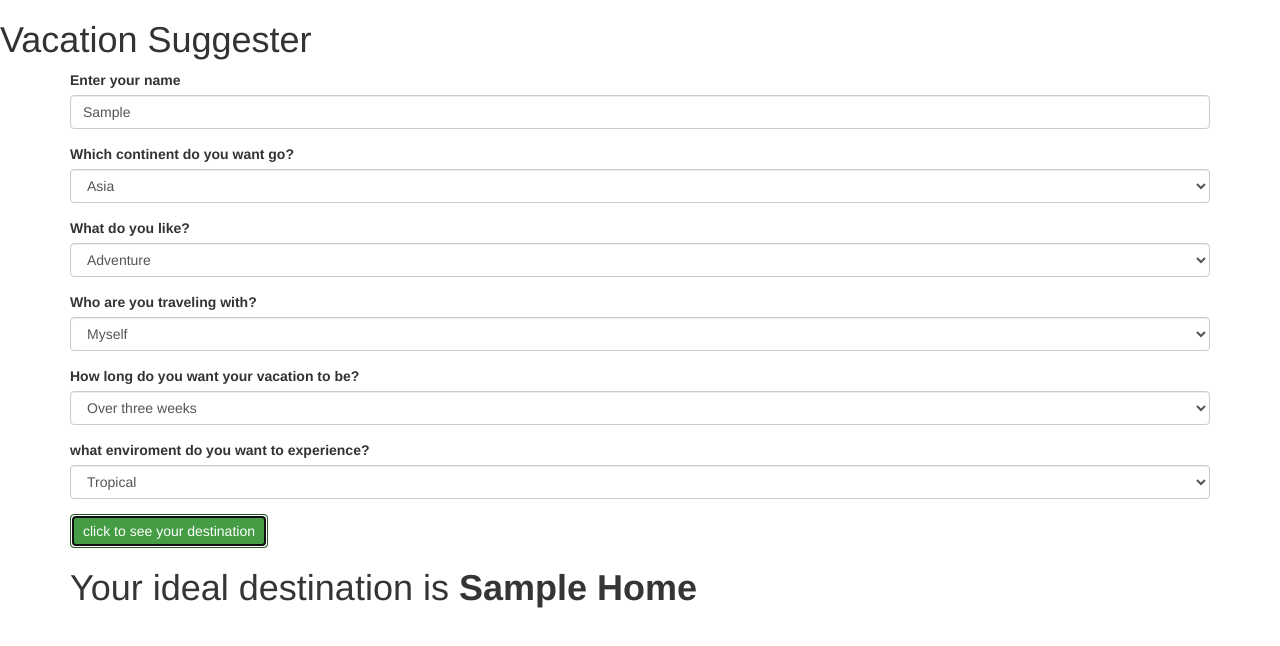
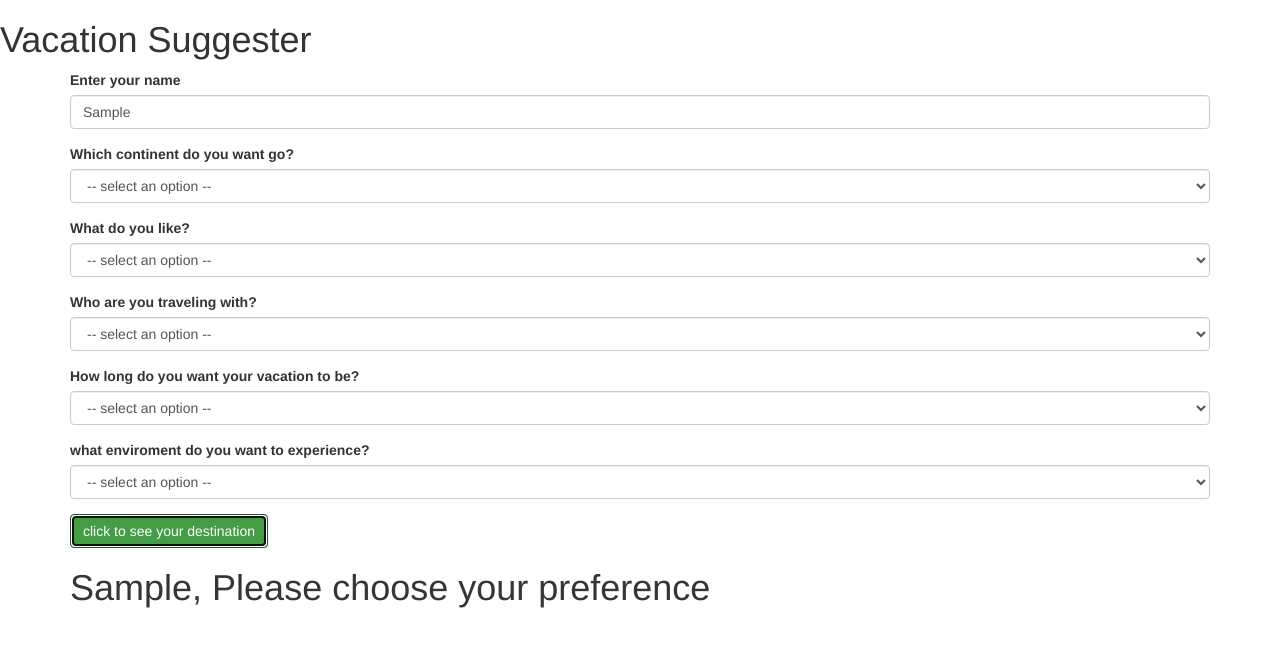
Before and after one commit to q111111233/Vacation-Suggester, a plain HTML site: page index.html in a window 1280 px wide. Both pictures are taken after typing "Sample" into the empty fields and a click on the button "click to see your destination". Drawn offline with Linux system fonts and the light colour scheme.

Commit message:
ask the user for their name and  identify the letter that was most frequently selected

```diff
--- a/index.html
+++ b/index.html
@@ -10,7 +10,6 @@
   </head>
   <body>
     <h1>Vacation Suggester</h1>
-
     <div class="container">
       <div id="blanks">
         <form>
@@ -22,68 +21,63 @@
           <div class="form-group">
             <label for="continent">Which continent do you want go?</label>
             <select class="form-control" id="continent">
-              <option>Asia</option>
-              <option>Africa</option>
-              <option>North America</option>
-              <option>South America</option>
-              <option>Antarctica</option>
-              <option>Europe</option>
-              <option>Australia</option>
+              <option disabled selected value> -- select an option -- </option>
+              <option value="a">a. Asia</option>
+              <option value="b">b. Africa</option>
+              <option value="c">c. Europe</option>
+              <option value="d">d. Antarctica</option>
             </select>
           </div>
 
           <div class="form-group">
             <label for="like">What do you like?</label>
             <select class="form-control" id="like">
-              <option>Adventure</option>
-              <option>Beaches & Sun</option>
-              <option>Casinos</option>
-              <option>History & Culture</option>
-              <option>Shopping</option>
-              <option>Family Fun</option>
-              <option>Watching TV</option>
+              <option disabled selected value> -- select an option -- </option>
+              <option value="a">a. Adventure</option>
+              <option value="b">b. History & Culture</option>
+              <option value="c">c. Beaches & Sun</option>
+              <option value="d">d. Watching TV</option>
             </select>
           </div>
 
           <div class="form-group">
             <label for="with">Who are you traveling with?</label>
             <select class="form-control" id="who">
-              <option>Myself</option>
-              <option>Friends</option>
-              <option>Family</option>
-              <option>Travel Group</option>
-              <option>Secret People</option>
+              <option disabled selected value> -- select an option -- </option>
+              <option value="a">a. Myself</option>
+              <option value="b">b. Family</option>
+              <option value="c">c. Travel Group</option>
+              <option value="d">d. Secret People</option>
             </select>
           </div>
 
           <div class="form-group">
             <label for="long">How long do you want your vacation to be?</label>
             <select class="form-control" id="long">
-              <option>Over three weeks</option>
-              <option>Two to three weeks</option>
-              <option>One to two weeks</option>
-              <option>Less than a week</option>
-              <option>A few hours</option>
+              <option disabled selected value> -- select an option -- </option>
+              <option value="a">a. Over three weeks</option>
+              <option value="b">b. Two to three weeks</option>
+              <option value="c">c. Less than two weeks</option>
+              <option value="d">d. A few hours</option>
             </select>
           </div>
 
           <div class="form-group">
             <label for="enviroment">what enviroment do you want to experience?</label>
             <select class="form-control" id="enviroment">
-              <option>Tropical</option>
-              <option>Dry</option>
-              <option>Moderate</option>
-              <option>Polar</option>
-              <option>Outter space</option>
+              <option disabled selected value> -- select an option -- </option>
+              <option value="a">a. Polar</option>
+              <option value="b">b. Tropical</option>
+              <option value="c">c. Moderate</option>
+              <option value="d">d. Outter space</option>
             </select>
           </div>
 
           <button class="btn btn-success" type="submit">click to see your destination</button>
         </form>
-
       </div>
       <div id="result">
-        <h1>Your ideal destination is <strong><span class="place"></span></strong></h1>
+        <h1><span class="name"></span>, <span class="place"></span></h1>
       </div>
     </div>
   </body>
--- a/js/script.js
+++ b/js/script.js
@@ -6,23 +6,49 @@ $(document).ready(function(){
     var who = $("#who").val();
     var long = $("#long").val();
     var enviroment = $("#enviroment").val();
-    var place;
+    var place = mostChosen(continent, like, who, long, enviroment);
 
-    if(continent === "Asia" && like === "Adventure" && who === "Travel Group" && long === "Over three weeks" && enviroment === "Polar"){
-      place = "Mount Everest";
+    if(name===""){
+      $(".name").text("Please enter your name");
     }
-    else if(enviroment === "Outter space"){
-      place = "Mars";
-    }
-    else if(long === "A few hours"){
-      place = "Dream";
-    }
-    else {
-      place = "Home";
+    else{
+      $(".name").text(name);
+      if(continent===null || like===null || who===null || long===null || enviroment===null){
+        $(".place").text("Please choose your preference");
+      }
+      else{
+        $(".place").text(place);
+      }
     }
 
-    $(".place").text(name + " " + place);
     $("#result").fadeIn(3000);
     event.preventDefault();
   });
 });
+
+// a funtion to find the most frequently selected option
+var mostChosen = function(continent, like, who, long, enviroment){
+  var store = [continent, like, who, long, enviroment];
+  var frequency = {};
+  var max = 0;
+  var result = 0;
+  for(var v in store) {
+    frequency[store[v]]=(frequency[store[v]] || 0)+1;
+    if(frequency[store[v]] > max) {
+      max = frequency[store[v]];
+      result = store[v];
+    }
+  }
+  if(result === "a"){
+    return "you chose mostly a's, you should get ready to climb on Mount Everest!";
+  }
+  else if(result === "b"){
+    return "you chose mostly b's, you should experience ancient culture in Egypt!";
+  }
+  else if(result === "c"){
+    return "you chose mostly c's, you should enjoy beach and sunshine in Rome!";
+  }
+  else if(result === "d"){
+    return "you chose mostly d's, you should stay in bed and have a nice dream!";
+  }
+}
```
